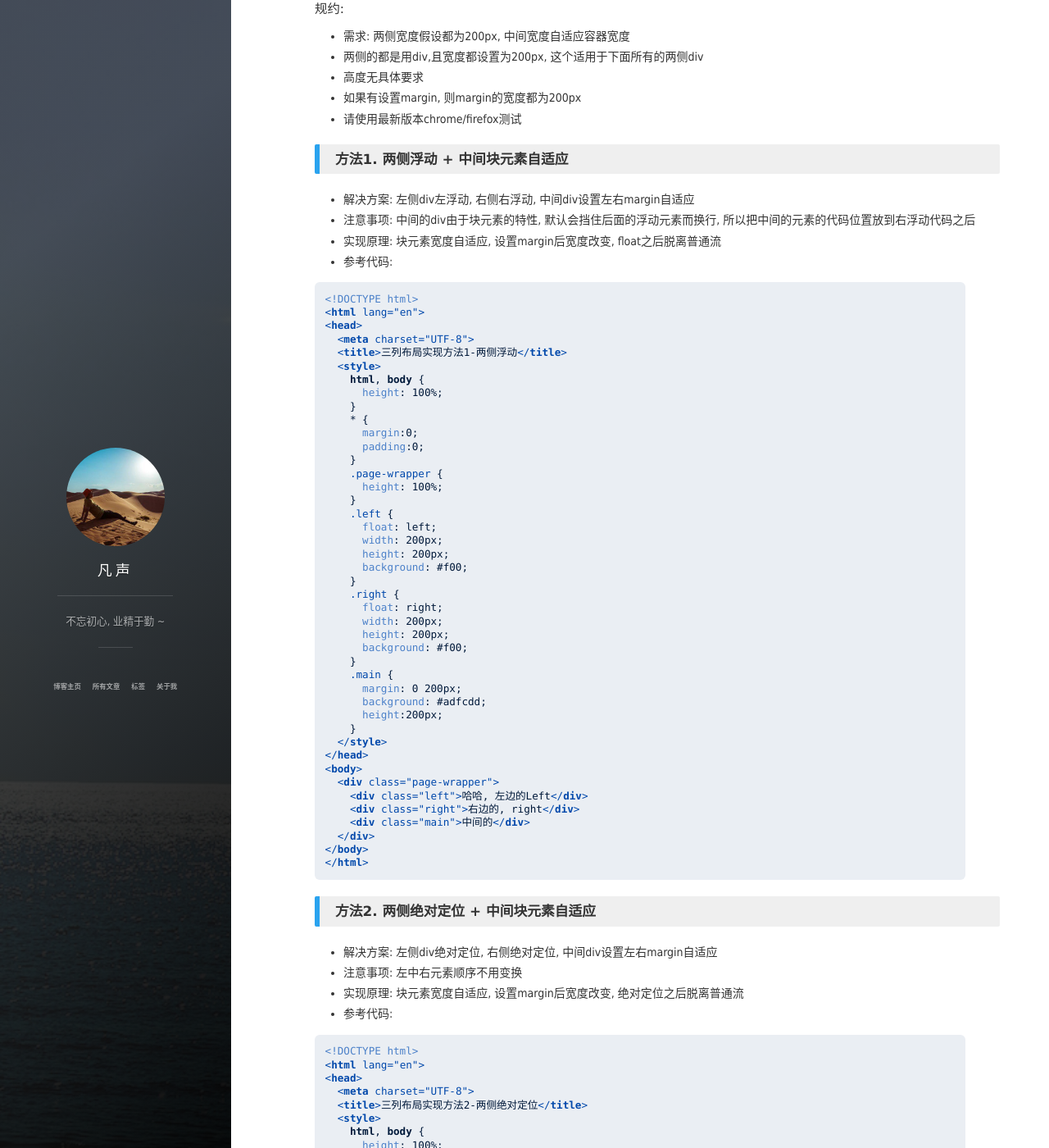
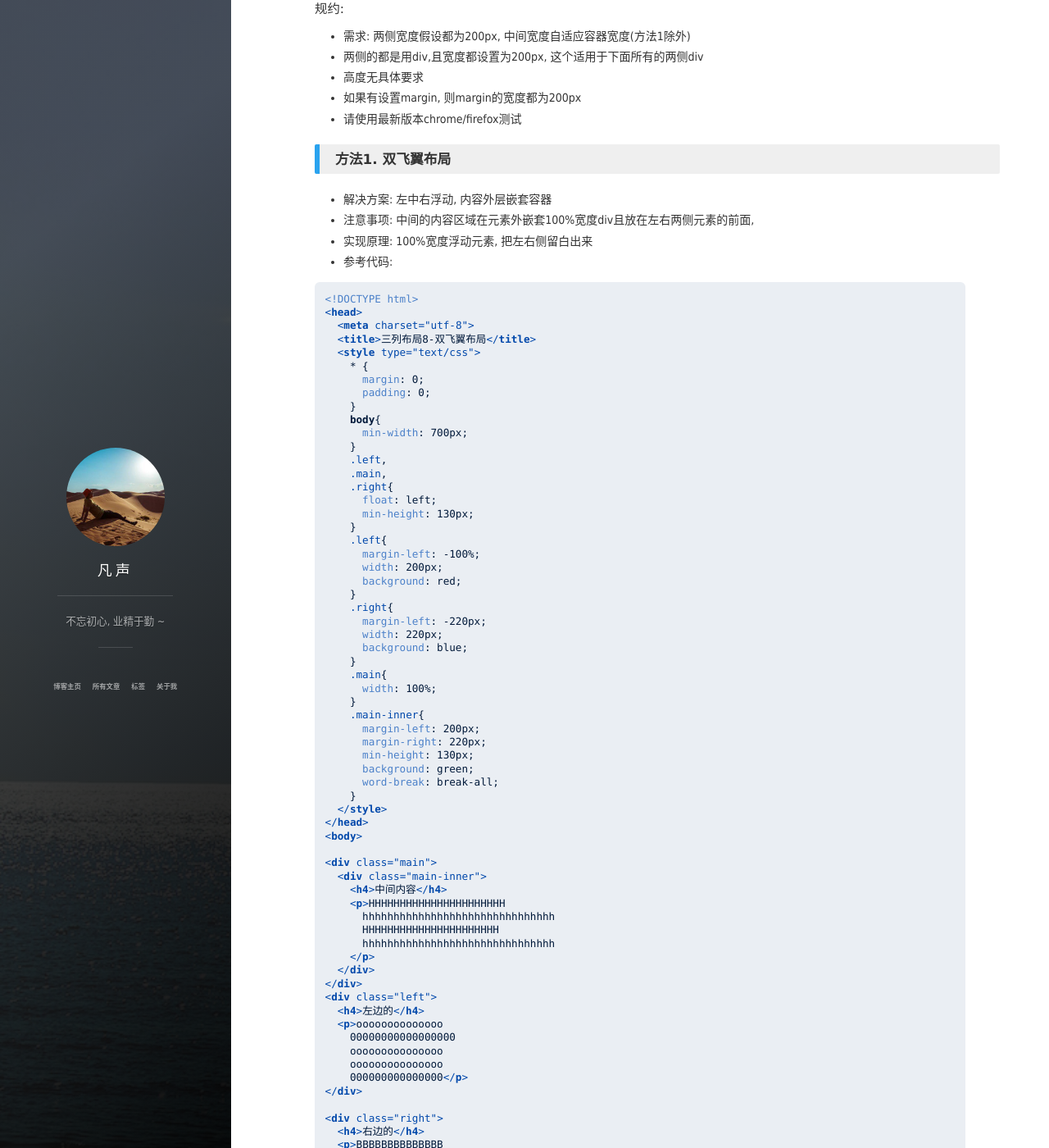
Before and after one commit to iceyangcc/blog, a Jekyll site: the page built from _posts/2015-09-26-css-layout.md, in a window 1280 px wide and 1400 px high, scrolled down 586 px. Shown: the whole window at 82% size. Built offline with Jekyll 4.4.1, drawn with Linux system fonts in a browser that asks for light colours; nearby versions of some CDN libraries; library files that are not in the unit come from our copies; comment, search, counter and statistics services are not loaded; some of the changed text lies outside the part shown.

Commit message:
add layout

````diff
--- a/_posts/2015-09-26-css-layout.md
+++ b/_posts/2015-09-26-css-layout.md
@@ -1,6 +1,6 @@
 ---
 layout: post
-title: "CSS三列布局7种实现方法"
+title: "CSS三列布局8种实现方法"
 date: 2015-09-26
 description: "CSS三列布局使用多种方法实现"
 tag: CSS
@@ -16,13 +16,93 @@ CSS三列布局, 是我们在做PC页面时比较常见的布局需求, 指的
 
 
 #### 规约:
-* 需求: 两侧宽度假设都为200px, 中间宽度自适应容器宽度
+* 需求: 两侧宽度假设都为200px, 中间宽度自适应容器宽度(方法1除外)
 * 两侧的都是用div,且宽度都设置为200px, 这个适用于下面所有的两侧div
 * 高度无具体要求
 * 如果有设置margin, 则margin的宽度都为200px
 * 请使用最新版本chrome/firefox测试
 
-### 方法1. 两侧浮动 + 中间块元素自适应
+### 方法1. 双飞翼布局
+* 解决方案: 左中右浮动, 内容外层嵌套容器
+* 注意事项: 中间的内容区域在元素外嵌套100%宽度div且放在左右两侧元素的前面,
+* 实现原理: 100%宽度浮动元素, 把左右侧留白出来
+* 参考代码:
+
+```
+<!DOCTYPE html>
+<head>
+  <meta charset="utf-8">
+  <title>三列布局8-双飞翼布局</title>
+  <style type="text/css">
+    * {
+      margin: 0;
+      padding: 0;
+    }
+    body{
+      min-width: 700px;
+    }
+    .left,
+    .main,
+    .right{
+      float: left;
+      min-height: 130px;
+    }
+    .left{
+      margin-left: -100%;
+      width: 200px;
+      background: red;
+    }
+    .right{
+      margin-left: -220px;
+      width: 220px;
+      background: blue;
+    }
+    .main{
+      width: 100%;
+    }
+    .main-inner{
+      margin-left: 200px;
+      margin-right: 220px;
+      min-height: 130px;
+      background: green;
+      word-break: break-all;
+    }
+  </style>
+</head>
+<body>
+
+<div class="main">
+  <div class="main-inner">
+    <h4>中间内容</h4>
+    <p>HHHHHHHHHHHHHHHHHHHHHH
+      hhhhhhhhhhhhhhhhhhhhhhhhhhhhhhh
+      HHHHHHHHHHHHHHHHHHHHHH
+      hhhhhhhhhhhhhhhhhhhhhhhhhhhhhhh
+    </p>
+  </div>
+</div>
+<div class="left">
+  <h4>左边的</h4>
+  <p>oooooooooooooo
+    00000000000000000
+    ooooooooooooooo
+    ooooooooooooooo
+    000000000000000</p>
+</div>
+
+<div class="right">
+  <h4>右边的</h4>
+  <p>BBBBBBBBBBBBBB
+    BBBBBBBBBBBBBBBBBB
+    88888888888888888888</p>
+</div>
+
+</body>
+</html>
+```
+
+
+### 方法2. 两侧浮动 + 中间块元素自适应
 * 解决方案: 左侧div左浮动, 右侧右浮动, 中间div设置左右margin自适应
 * 注意事项: 中间的div由于块元素的特性, 默认会挡住后面的浮动元素而换行, 所以把中间的元素的代码位置放到右浮动代码之后
 * 实现原理: 块元素宽度自适应, 设置margin后宽度改变, float之后脱离普通流
@@ -74,7 +154,7 @@ CSS三列布局, 是我们在做PC页面时比较常见的布局需求, 指的
 </html>
 ```
 
-### 方法2. 两侧绝对定位 + 中间块元素自适应
+### 方法3. 两侧绝对定位 + 中间块元素自适应
 * 解决方案: 左侧div绝对定位, 右侧绝对定位, 中间div设置左右margin自适应
 * 注意事项: 左中右元素顺序不用变换
 * 实现原理: 块元素宽度自适应, 设置margin后宽度改变, 绝对定位之后脱离普通流
@@ -350,7 +430,7 @@ CSS三列布局, 是我们在做PC页面时比较常见的布局需求, 指的
 </html>
 ```
 
-### 方法7. grid网格布局
+### 方法8. grid网格布局
 * 解决方案: 容器设置display: grid, 同时设置 grid-template-columns/rows
 * 注意事项: 浏览器支持力度不够, 需要兼容
 * 实现原理: 为实现栅格化布局增加的CSS功能
````
Also changed, not shown: other parts of _posts/2015-09-26-css-layout.md (+4 -4 lines).
